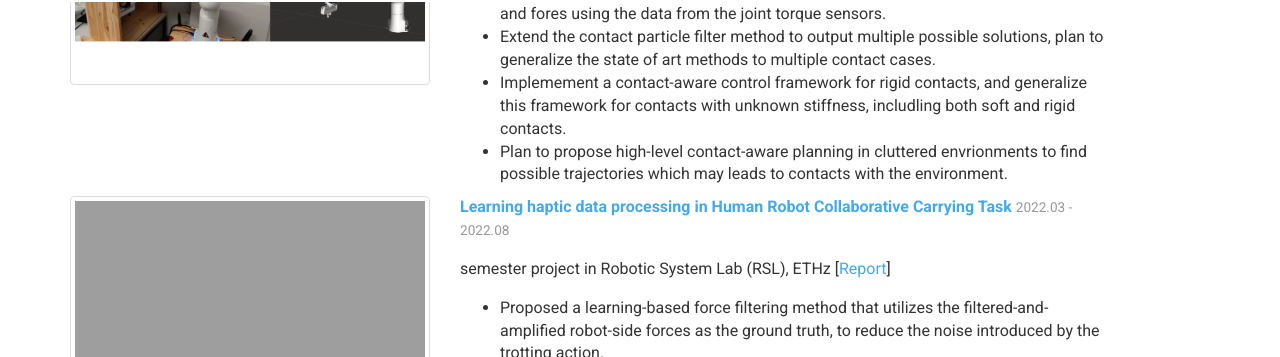
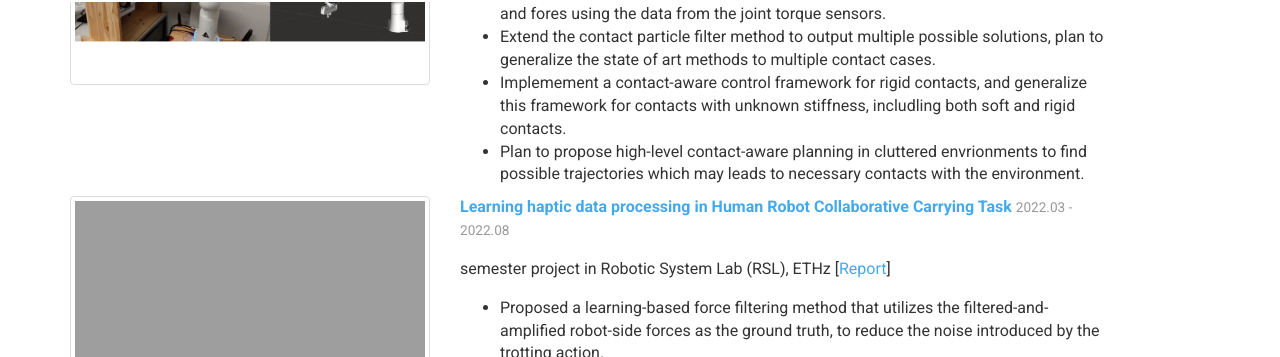
Before and after one commit to ZhaotingLi/ZhaotingLi.github.io, a Jekyll site: the page built from index.html, in a window 1280 px wide and 900 px high, scrolled down 1323 px. Shown: the part 118-475 px from the top of the window. Built offline with Jekyll 4.4.1, drawn with Linux system fonts in a browser that asks for light colours; nearby versions of some CDN libraries.

Commit message:
update crl experiences

```diff
--- a/_data/projects.yml
+++ b/_data/projects.yml
@@ -8,7 +8,7 @@
 
     * Implemement a contact-aware control framework for rigid contacts, and generalize this framework for contacts with unknown stiffness, includling both soft and rigid contacts.
 
-    * Plan to propose high-level contact-aware planning in cluttered envrionments to find possible trajectories which may leads to contacts with the environment.
+    * Plan to propose high-level contact-aware planning in cluttered envrionments to find possible trajectories which may leads to necessary contacts with the environment.
 
   image: /img/contact-aware-control-demo.png
   abstract: >
```
Also changed, not shown: 3 other files.
